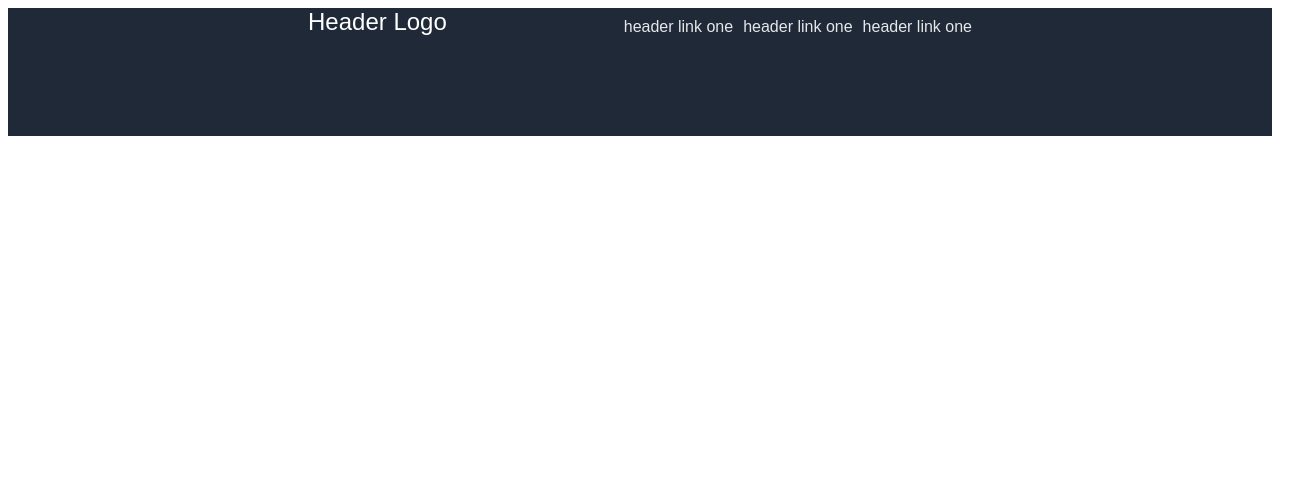
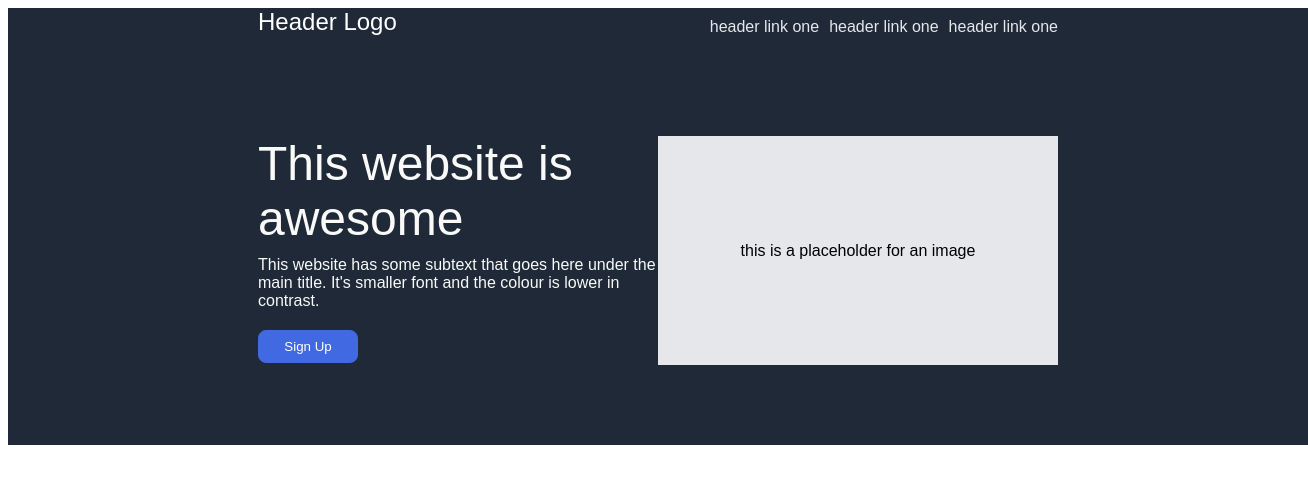
Before and after one commit to meadsmeatmarket/project-landing-page, a plain HTML site: page index.html in a window 1280 px wide. Shown: the whole page, 1308 px wide, since content can reach past the window. Drawn offline with Linux system fonts and the light colour scheme.

Commit message:
completed top section

```diff
--- a/index.html
+++ b/index.html
@@ -17,6 +17,14 @@
           <a href="#">header link one</a>
         </div>
       </div>
+        <div class="topboxcontent">
+          <div class="topboxleft">
+            <div class="title">This website is awesome</div>
+            <div class="text">This website has some subtext that goes here under the main title. It's smaller font and the colour is lower in contrast.</div>
+            <button class="signup">Sign Up</button>
+          </div>
+          <div class="topboxright">this is a placeholder for an image</div>
+        </div>
     </div>
 
   </body>
--- a/style.css
+++ b/style.css
@@ -6,13 +6,13 @@ body {
 .topbox {
   background-color: #1F2937;
   flex: 1;
-  width: 100vw;
+  padding-bottom: 80px;
 }
 
 .header {
   color: white;
   display: flex;
-  padding: 0px 300px 100px 300px;
+  padding: 0px 250px 100px 250px;
 }
 .logo {
   font-size: 24px;
@@ -29,3 +29,50 @@ body {
   color: #E5E7EB;
   text-decoration: none;
 }
+
+.topboxcontent {
+  display: flex;
+  flex-direction: row;
+  padding-right: 250px;
+}
+
+.topboxleft {
+  padding-left: 250px;
+  color: #F9FAF8;
+  display: flex;
+  flex-direction: column;
+  width: 400px;
+}
+
+.title {
+  font-size: 48px;
+  font-weight: extra-bold;
+  padding-bottom: 10px;
+}
+
+.text {
+  font-weight: lighter;
+  padding-bottom: 20px;
+}
+
+button {
+  padding: 8px 20px;
+  border-radius: 8px;
+  width: 100px;
+  flex: 0;
+  background: royalblue;
+  border: 1px solid royalblue;
+  color: white;
+}
+
+.topboxright {
+  display: flex;
+  width: 400px;
+  height: 229px;
+  background-color: #E5E7EB;
+  column-rule-color: #F9FAF8;
+  margin-left: auto;
+  justify-content: center;
+  align-items: center;
+
+}
```
